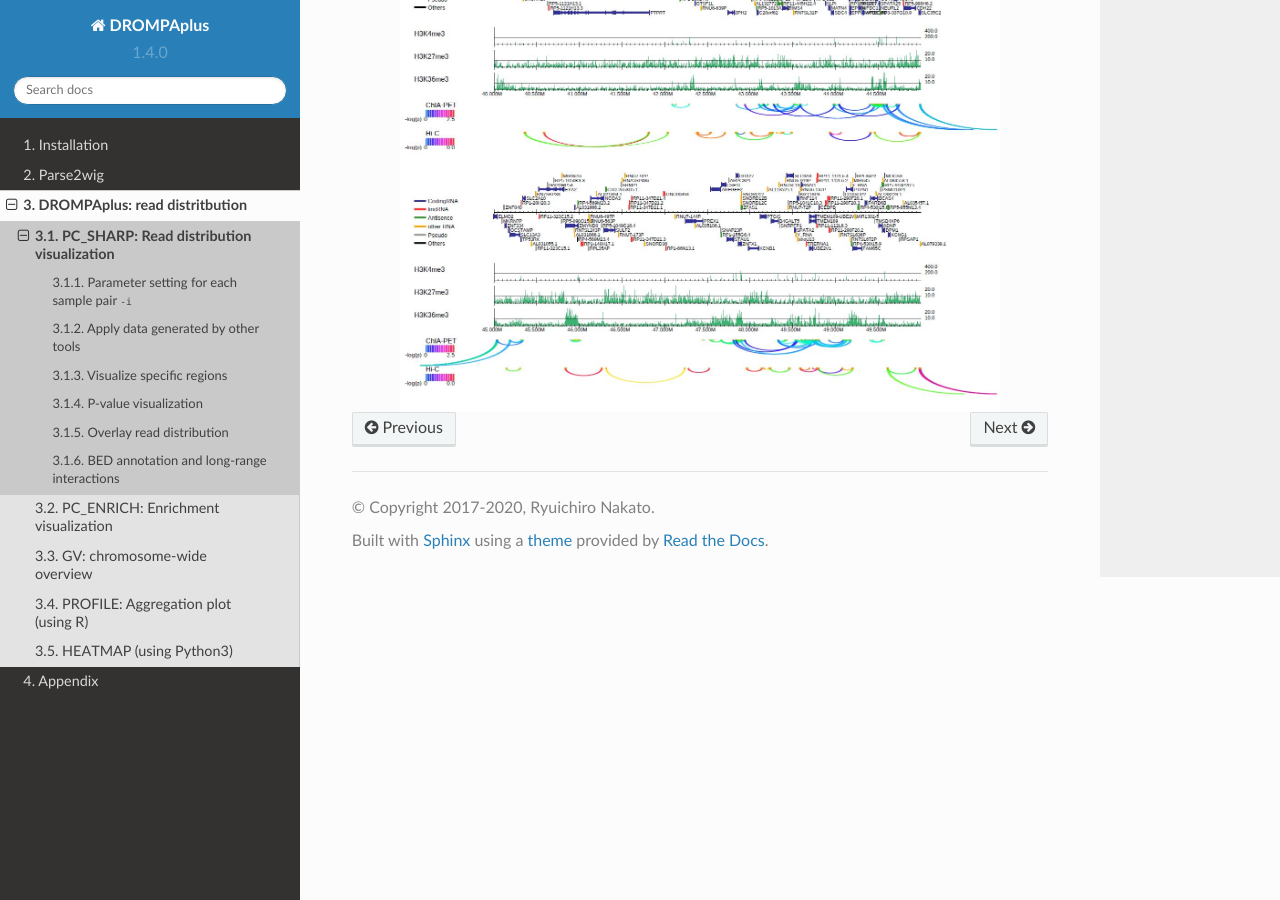
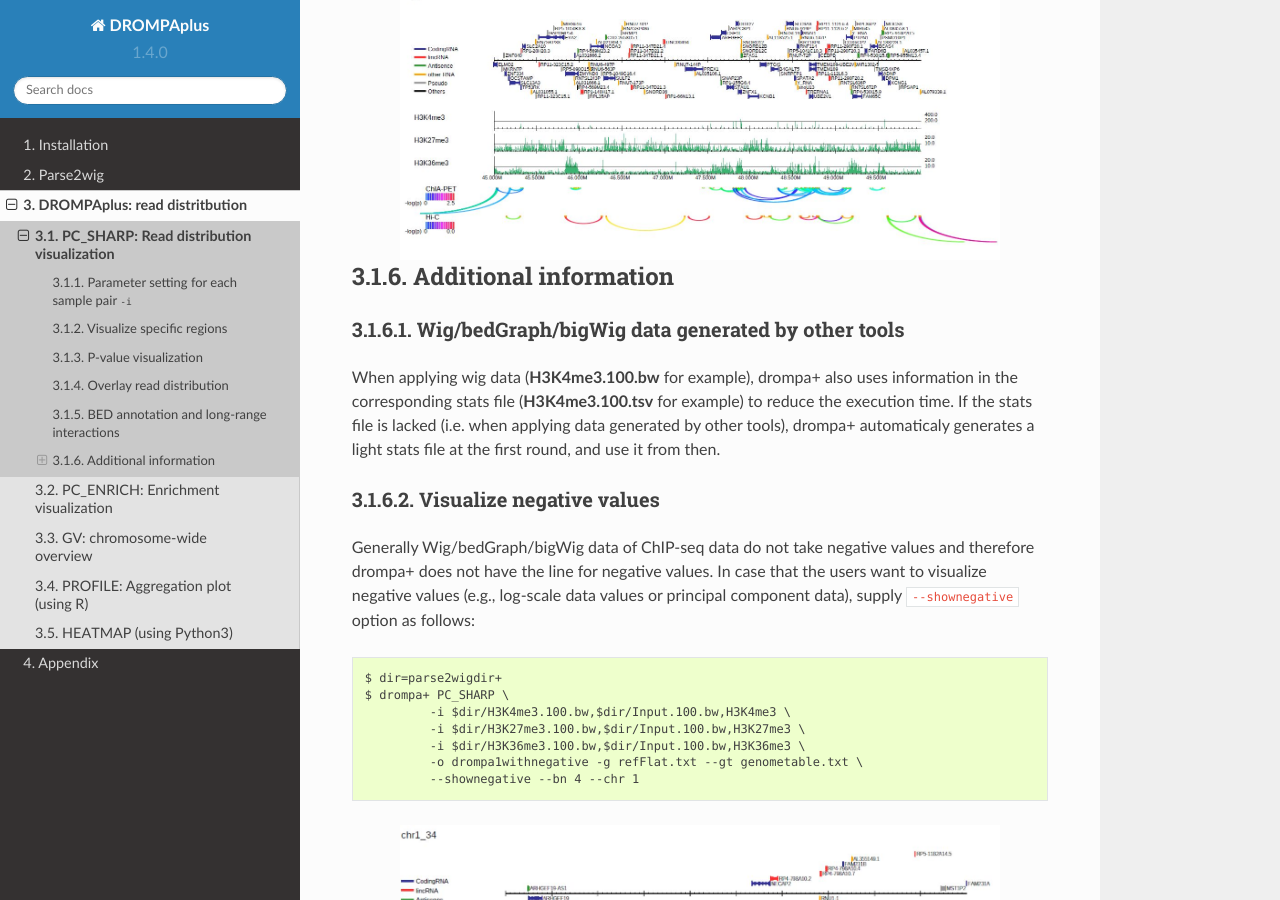
Before and after one commit to rnakato/DROMPAplus, a Sphinx documentation site: the page built from docs/content/drompa/PCSHARP.rst, in a window 1280 px wide and 900 px high, scrolled down 6450 px. Built offline with Sphinx 7.4.7 and the Read the Docs theme 2.0.0, drawn with Linux system fonts in a browser that asks for light colours; some of the changed text lies outside the part shown.

Commit message:
modify manual

```diff
--- a/docs/content/drompa/PCSHARP.rst
+++ b/docs/content/drompa/PCSHARP.rst
@@ -91,12 +91,6 @@ For example::
 explicitly specifies binsize of bigWig files are 1,000 bp, max value of y_axis is 60, and "peak.bed" as a peak list.
 When a peak list (BED format) is specified, drompa+ highlights the peak regions instead of using the internal peak-calling engine.
 
-Apply data generated by other tools
-+++++++++++++++++++++++++++++++++++++++++++++++++++++
-
-drompa+ uses the stats file (H3K4me3.100.tsv for example) as well as wig data (H3K4me3.100.bw for example) to reduce the computational time.
-If the stats file is lacked (i.e. when applying the data generated by other tools), drompa+ automaticaly generates a light stats file and use it from then.
-
 Visualize specific regions
 ++++++++++++++++++++++++++++
 
@@ -182,3 +176,29 @@ For example, the following command generates the PDF file shown in Figure 6::
 .. image:: img/drompa_loop.jpg
    :width: 600px
    :align: center
+
+
+Additional information
++++++++++++++++++++++++++++++++++++++
+
+Wig/bedGraph/bigWig data generated by other tools
+^^^^^^^^^^^^^^^^^^^^^^^^^^^^^^^^^^^^^^^^^^^^^^^^^^^^^^^^^^^^^^^^^^^^
+When applying wig data (**H3K4me3.100.bw** for example), drompa+ also uses information in the corresponding stats file (**H3K4me3.100.tsv** for example) to reduce the execution time.
+If the stats file is lacked (i.e. when applying data generated by other tools), drompa+ automaticaly generates a light stats file at the first round, and use it from then.
+
+
+Visualize negative values
+^^^^^^^^^^^^^^^^^^^^^^^^^^^^^^^^^
+Generally Wig/bedGraph/bigWig data of ChIP-seq data do not take negative values and therefore drompa+ does not have the line for negative values. In case that the users want to visualize negative values (e.g., log-scale data values or principal component data), supply ``--shownegative`` option as follows::
+
+  $ dir=parse2wigdir+
+  $ drompa+ PC_SHARP \
+           -i $dir/H3K4me3.100.bw,$dir/Input.100.bw,H3K4me3 \
+           -i $dir/H3K27me3.100.bw,$dir/Input.100.bw,H3K27me3 \
+           -i $dir/H3K36me3.100.bw,$dir/Input.100.bw,H3K36me3 \
+           -o drompa1withnegative -g refFlat.txt --gt genometable.txt \
+           --shownegative --bn 4 --chr 1
+
+.. image:: img/drompa1withnegative.jpg
+   :width: 600px
+   :align: center
```
Also changed, not shown: docs/content/drompa/img/drompa1withnegative.jpg (added).
